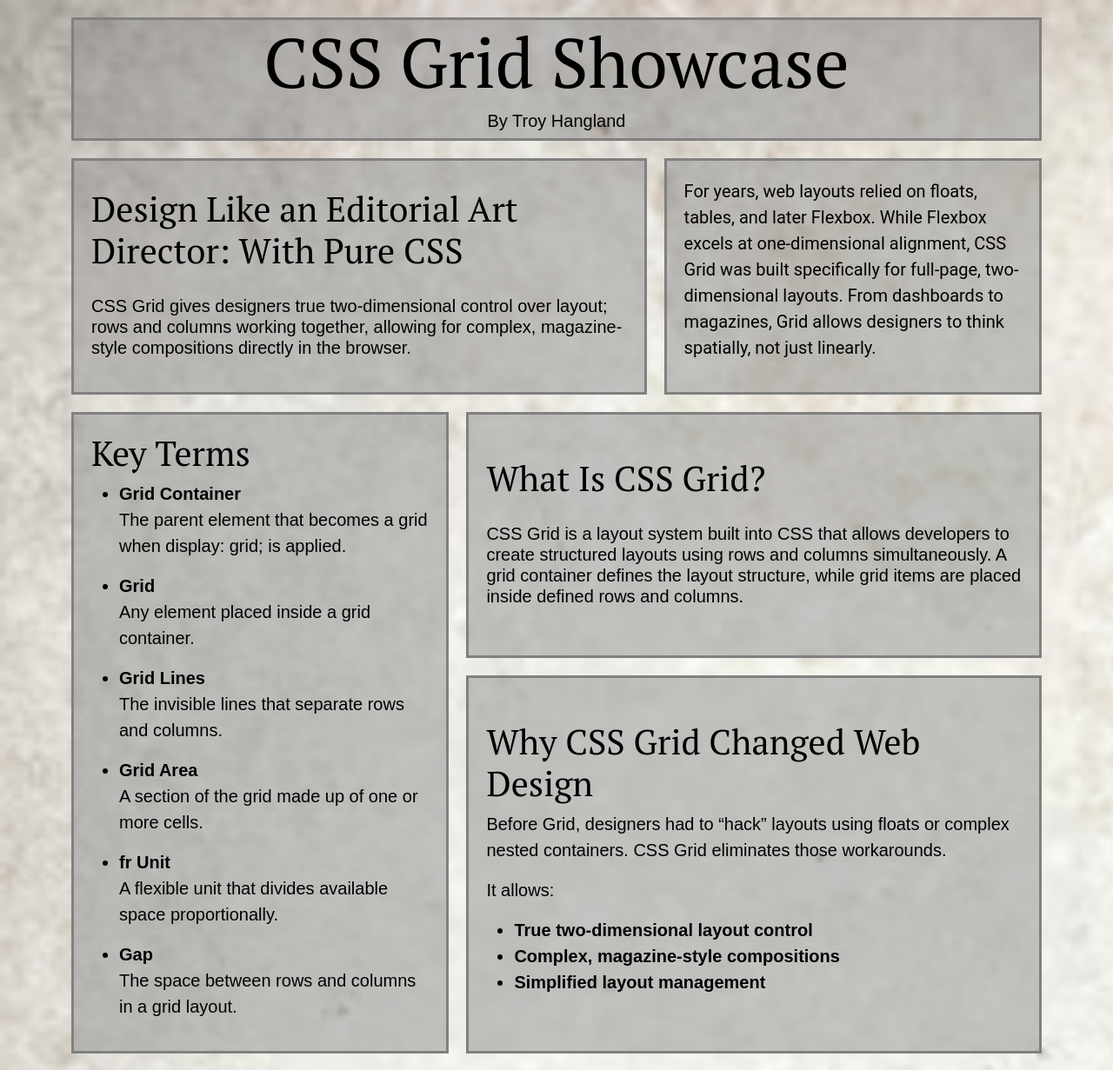
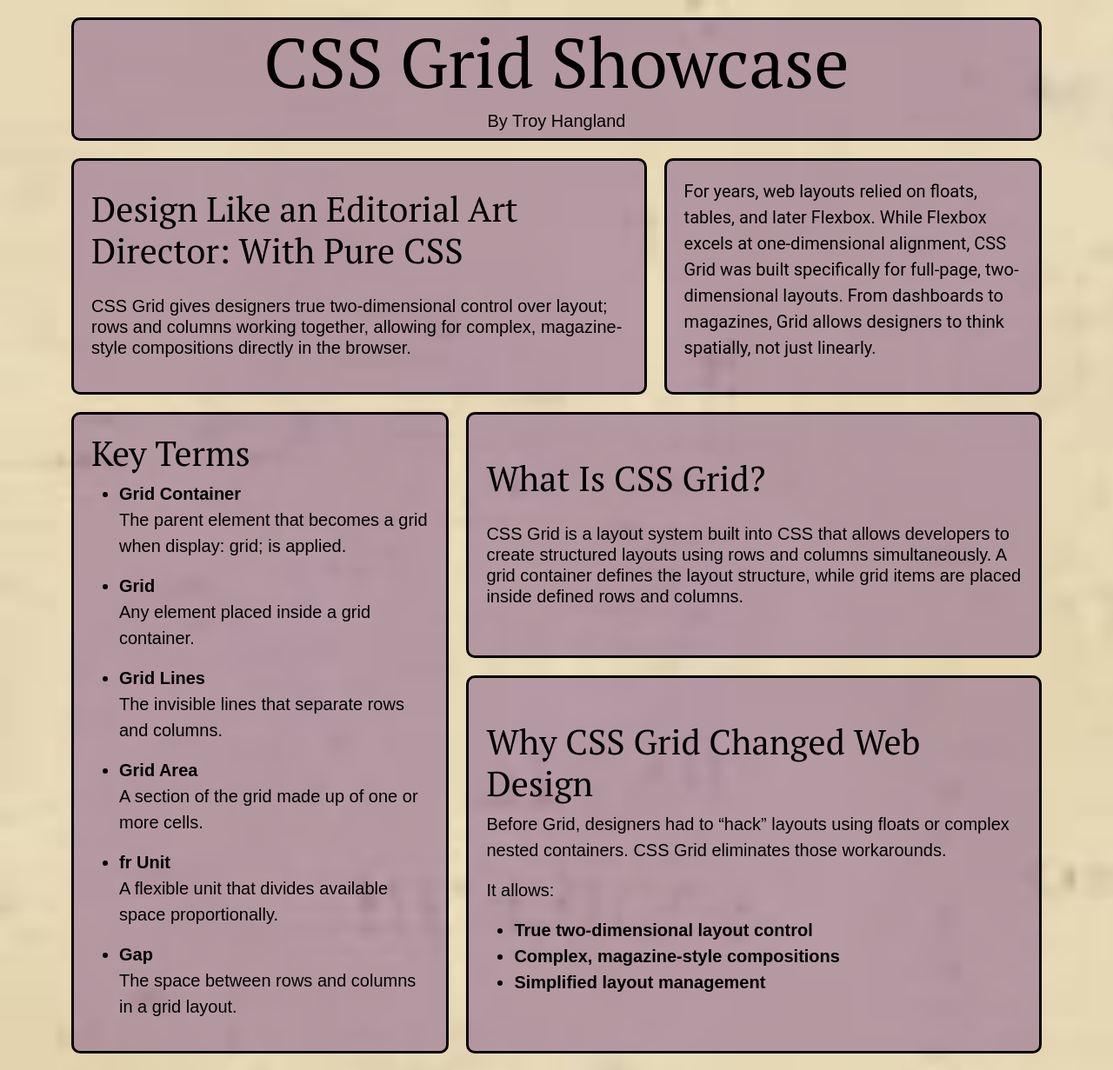
Before and after one commit to troyh757/dmd-3470-adv, a plain HTML site: page css-showcase/index.html in a window 1280 px wide. Shown: the top 1231 px of the page at 87% size. Drawn offline with nearby package versions, Linux system fonts and the light colour scheme; a web font is replaced by a local one.

Commit message:
Add background image and refactor styles for improved design consistency

```diff
--- a/css-showcase/style.css
+++ b/css-showcase/style.css
@@ -1,6 +1,11 @@
+:root {
+  --box-color: rgba(132, 91, 142, 0.5);
+  --box-border-color: rgb(0, 0, 0);
+}
+
 body {
   margin: 0;
-  background-image: url(images/newspaper.avif);
+  background-image: url(images/istockphoto-1357491899-612x612.jpg);
   background-size: cover;
 }
 
@@ -49,8 +54,8 @@ h3 {
 }
 
 #herobox {
-  background-color: rgba(144, 144, 144, 0.5);
-  border: 3px solid gray;
+  background-color: var(--box-color);
+  border: 3px solid var(--box-border-color);
   grid-column: 1 / span 5;
   color: black;
   display: flex;
@@ -58,6 +63,7 @@ h3 {
   align-items: center;
   flex-direction: column;
   text-align: center;
+  border-radius: 10px;
 }
 
 #herobox h1 {
@@ -69,24 +75,26 @@ h3 {
 }
 
 #box1 {
-  background-color: rgba(144, 144, 144, 0.5);
-  border: 3px solid gray;
+  background-color: var(--box-color);
+  border: 3px solid var(--box-border-color);
   grid-column: 1 / span 3;
   padding: 20px;
   display: flex;
   justify-content: center;
   flex-direction: column;
   gap: 20px;
+  border-radius: 10px;
 }
 
 #box2 {
-  background-color: rgba(144, 144, 144, 0.5);
-  border: 3px solid gray;
+  background-color: var(--box-color);
+  border: 3px solid var(--box-border-color);
   grid-column: 4 / span 2;
   padding: 20px;
   display: flex;
   justify-content: center;
   align-items: center;
+  border-radius: 10px;
 }
 
 #box2 p {
@@ -99,52 +107,57 @@ h3 {
 }
 
 #box3 {
-  background-color: rgba(144, 144, 144, 0.5);
-  border: 3px solid gray;
+  background-color: var(--box-color);
+  border: 3px solid var(--box-border-color);
   grid-column: 3 / 6;
   padding: 20px;
   display: flex;
   flex-direction: column;
   gap: 20px;
   justify-content: center;
+  border-radius: 10px;
 }
 
 #box4 {
-  background-color: rgba(144, 144, 144, 0.5);
-  border: 3px solid gray;
+  background-color: var(--box-color);
+  border: 3px solid var(--box-border-color);
   grid-column: 1 / span 2;
   grid-row: 3 / span 2;
   padding: 20px;
+  border-radius: 10px;
 }
 #box5 {
-  background-color: rgba(144, 144, 144, 0.5);
-  border: 3px solid gray;
+  background-color: var(--box-color);
+  border: 3px solid var(--box-border-color);
   grid-column: 3 / 6;
   padding: 20px;
   display: grid;
   display: flex;
   flex-direction: column;
   justify-content: center;
+  border-radius: 10px;
 }
 #box6 {
-  background-color: rgba(144, 144, 144, 0.5);
-  border: 3px solid gray;
+  background-color: var(--box-color);
+  border: 3px solid var(--box-border-color);
   grid-column: 1 / span 5;
   padding: 20px;
   display: flex;
   justify-content: center;
   align-items: center;
   text-align: center;
+  border-radius: 10px;
 }
 #box7 {
-  background-color: rgba(144, 144, 144, 0.5);
-  border: 3px solid gray;
+  background-color: var(--box-color);
+  border: 3px solid var(--box-border-color);
   grid-column: 1 / 6;
   padding: 20px;
   display: flex;
   justify-content: center;
   align-items: center;
   text-align: center;
+  border-radius: 10px;
 }
 
 #gallery {
@@ -211,8 +224,8 @@ h3 {
 }
 
 #howbox {
-  background-color: rgba(144, 144, 144, 0.5);
-  border: 3px solid gray;
+  background-color: var(--box-color);
+  border: 3px solid var(--box-border-color);
   grid-column: 1 / span 5;
   padding: 50px;
   display: flex;
@@ -221,6 +234,7 @@ h3 {
   align-items: center;
   text-align: center;
   gap: 20px;
+  border-radius: 10px;
 }
 
 #howbox img {
```
Also changed, not shown: css-showcase/images/istockphoto-1357491899-612x612.jpg (added).
